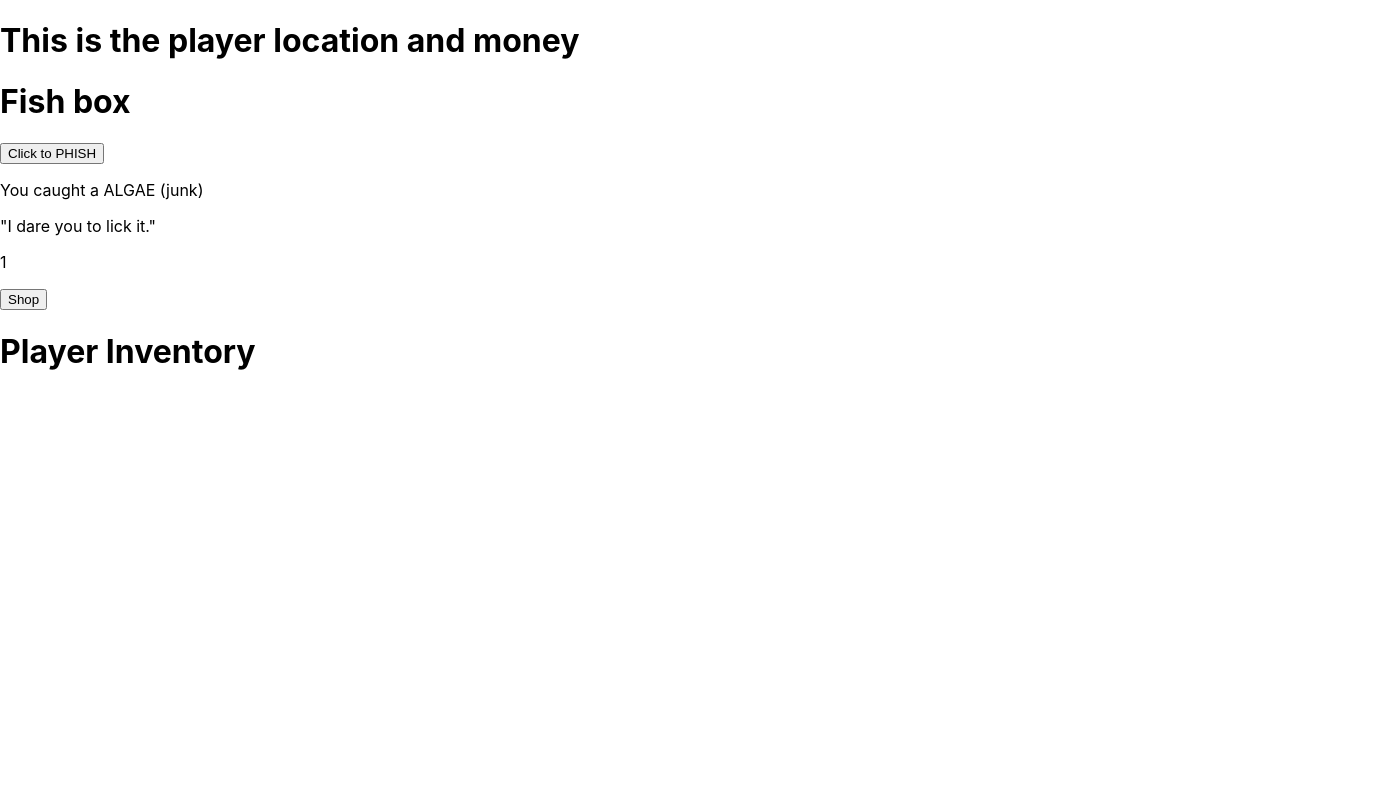
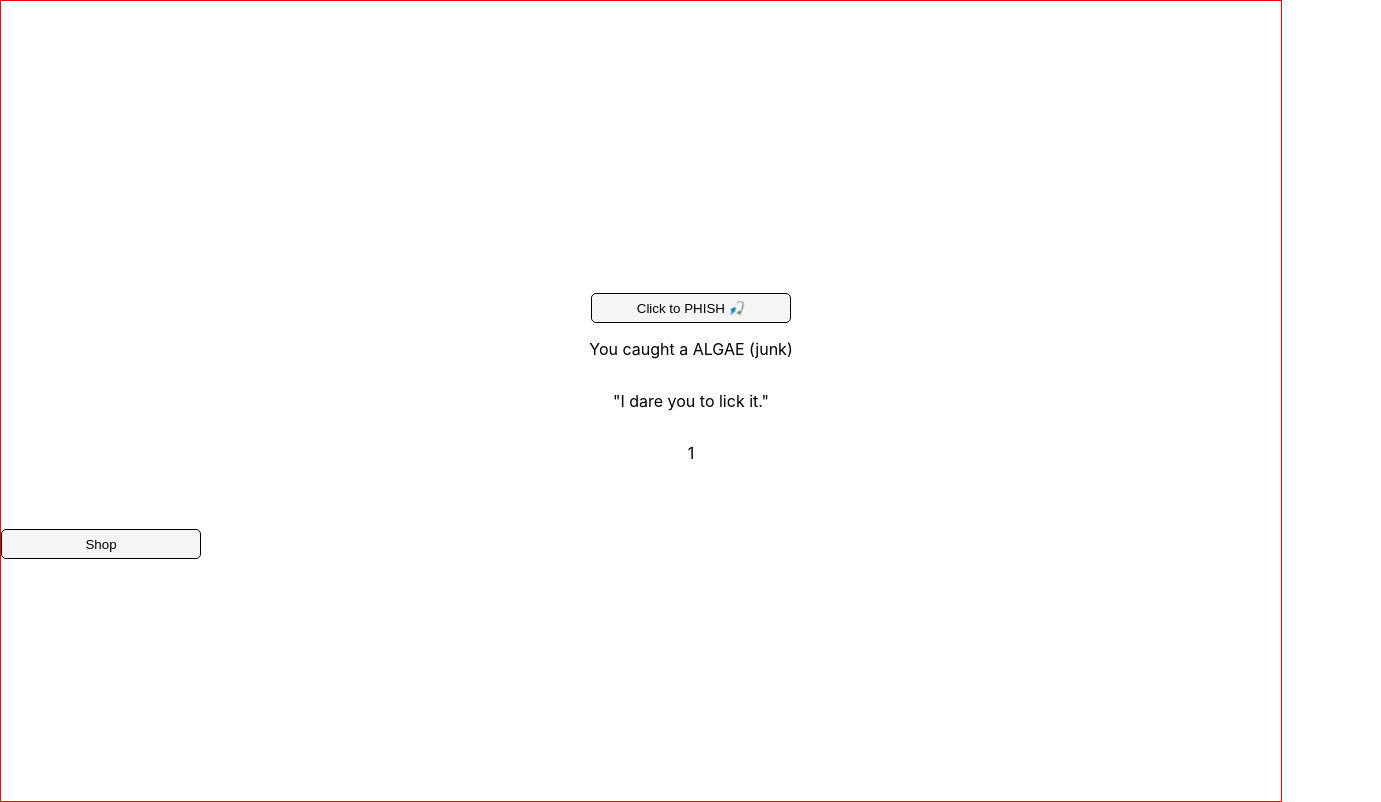
Before and after one commit to chilly-biscuits/phishing-4-phun, a React (Create React App) app: page / in a window 1280 px wide. Both pictures are taken after typing "Sample" into the empty fields and a click on the button "Submit". Shown: the whole page, 1381 px wide, since content can reach past the window. Built offline with nearby package versions, Linux system fonts and the light colour scheme.

Commit message:
global styles add and shop styling complete

```diff
--- a/src/App.js
+++ b/src/App.js
@@ -61,11 +61,11 @@ const App = () => {
   return (
     <div>
         {hasName ?
-        <>
-          <PlayerContainer />
+        <div className="App">
+          {/* <PlayerContainer /> */}
           <CurrentFishBox dispatch={dispatch} store={store}/>
 
-          <button onClick={openModal}>Shop</button>
+          <button className="shop-button" onClick={openModal}>Shop</button>
           <Modal
             isOpen={modalIsOpen}
             onRequestClose={closeModal}
@@ -74,8 +74,8 @@ const App = () => {
           >
             <UpgradeStore store={store} dispatch={dispatch} />
           </Modal>
-          <PlayerInventory />
-        </>:
+          {/* <PlayerInventory /> */}
+        </div>:
         <FirstLoad store={store} dispatch={dispatch} setHasName={setHasName}/>
       }
     </div>
--- a/src/components/CurrentFishBox.js
+++ b/src/components/CurrentFishBox.js
@@ -59,17 +59,16 @@ const CurrentFishBox = ({dispatch, store}) => {
 
 
   return (
-    <>
-      <h1>Fish box</h1>
+    <div className="fish-box">
       <button disabled={counter} onClick={() => handleClick()}>
-        {counter ? counter : "Click to PHISH"}
+        {counter ? counter : "Click to PHISH 🎣"}
       </button>
       <p>{"You caught a " + caughtFish.name + " (" + caughtFish.rarity + ")"}</p>
       <p>"{caughtFish.description}"</p>
       <p>{store.money}</p>
 
 
-    </>
+    </div>
   );
 };
 
--- a/src/components/UpgradeStore.js
+++ b/src/components/UpgradeStore.js
@@ -32,10 +32,10 @@ const UpgradeStore = ({store, dispatch}) => {
     const shopRenderHats = (hat, index) => {
         if (hat.id !== parseInt(hatId)) {
             return (
-                <div key={index}>
-                    <p>HAT: {hat.name}</p>
-                    <p>COST: ${hat.cost}</p>
-                    <p>MOD: {hat.modifier}</p>
+                <div className="item-card" key={index}>
+                    <h4>{hat.name}</h4>
+                    <p>price: ${hat.cost}</p>
+                    <p>modifier: +{hat.modifier}</p>
                     <button onClick={(event) => {
                         handleHat(event, dispatch);
                         handleCost(event, hats, dispatch);
@@ -49,10 +49,10 @@ const UpgradeStore = ({store, dispatch}) => {
     const shopRenderRods = (rod, index) => {
         if (rod.id !== parseInt(rodId)) {
             return (
-                <div key={index}>
-                    <p>ROD: {rod.name}</p>
-                    <p>COST: ${rod.cost}</p>
-                    <p>MOD: {rod.modifier}</p>
+                <div className="item-card" key={index}>
+                    <h4>{rod.name}</h4>
+                    <p>price: ${rod.cost}</p>
+                    <p>modifier: +{rod.modifier}</p>
                     <button onClick={(event) => {
                         handleRod(event, dispatch);
                         handleCost(event, rods, dispatch);
@@ -66,10 +66,10 @@ const UpgradeStore = ({store, dispatch}) => {
     const shopRenderBaits = (bait, index) => {
         if (bait.id !== parseInt(baitId)) {
             return (
-                <div key={index}>
-                    <p>BAIT: {bait.name}</p>
-                    <p>COST: ${bait.cost}</p>
-                    <p>MOD: {bait.modifier}</p>
+                <div className="item-card" key={index}>
+                    <h4>{bait.name}</h4>
+                    <p>price: ${bait.cost}</p>
+                    <p>modifier: +{bait.modifier}</p>
                     <button onClick={(event) => {
                         handleBait(event, dispatch);
                         handleCost(event, baits, dispatch);
@@ -83,34 +83,33 @@ const UpgradeStore = ({store, dispatch}) => {
     return(
         <div className="shop">
         <h1>Shop</h1>
-            <h1>Money: {store.money}</h1>
-            <button onClick={() => addMoney(dispatch)}>CHA-CHING</button>
-
-            <h1>TOTAL PLAYER MOD: {store.playerModifier}</h1>
+            <h2>Your Money: ${store.money}</h2>
+            {/* <button onClick={() => addMoney(dispatch)}>CHA-CHING</button> */}
+            <h2>Total Modifier Bonus: +{store.playerModifier}</h2>
 
         <div className="shop-container">
             <div className="shop-hats">
-                <h4>Hats</h4>
-                <h5>Current Hat: {findName(hats, hatId)}</h5>
-                <h5>Current Hat Mod :{findMod(hats, hatId)}</h5>
+                <h3>HATS</h3>
+                <h4>Current Hat: {findName(hats, hatId)}</h4>
+                <h4>Current Hat Mod :{findMod(hats, hatId)}</h4>
                 {hats.map((hat, index) =>
                     shopRenderHats(hat, index)
                 )}
             </div>
 
             <div className="shop-rods">
-                <h4>Rods</h4>
-                <h5>Current Rod: {findName(rods, rodId)}</h5>
-                <h5>Current Rod Mod :{findMod(rods, rodId)}</h5>
+                <h3>RODS</h3>
+                <h4>Current Rod: {findName(rods, rodId)}</h4>
+                <h4>Current Rod Mod :{findMod(rods, rodId)}</h4>
                 {rods.map((rod, index) =>
                     shopRenderRods(rod, index)
                 )}
             </div>
 
             <div className="shop-bait">
-                <h4>Bait</h4>
-                <h5>Current Bait: {findName(baits, baitId)}</h5>
-                <h5>Current Bait Mod: {findMod(baits, baitId)}</h5>
+                <h3>BAIT</h3>
+                <h4>Current Bait: {findName(baits, baitId)}</h4>
+                <h4>Current Bait Mod: {findMod(baits, baitId)}</h4>
                 {baits.map((bait, index) =>
                     shopRenderBaits(bait, index)
                 )}
--- a/src/data/rods.js
+++ b/src/data/rods.js
@@ -2,7 +2,7 @@ export const rods = [
     {
        "id": 1,
        "name": 'Stick and string',
-       "modifier": 0,
+       "modifier": 1,
        "description":'Just some string tied to a stick',
        "img":'',
        "cost": 1
--- a/src/index.css
+++ b/src/index.css
@@ -12,11 +12,35 @@ code {
     monospace;
 }
 
+.App {
+  width: 100%;
+  height: 100vh;
+  display: flex;
+  flex-direction: column;
+  justify-content: center;
+  align-items: centers;
+  border: 1px solid red;
+}
+
 .shop {
   display: flex;
   width: 80vw;
   flex-direction: column;
   text-align: center;
+  background:lightgray;
+}
+
+.shop-button {
+  height: 30px;
+  width: 200px;
+  background: whitesmoke;
+  border: 1px solid black;
+  cursor: pointer;
+  border-radius: 5px;
+}
+
+.shop-button button:hover {
+  background: #eafdd7;
 }
 
 .shop-container {
@@ -32,14 +56,67 @@ code {
 .shop-hats {
   width: 30%;
   background-color: lightgoldenrodyellow;
+  box-shadow: 2px 5px 10px gray;
+  border-radius: 5px;
 }
 
 .shop-rods {
   width: 30%;
   background-color: lightsteelblue;
+  box-shadow: 2px 5px 10px gray;
+  border-radius: 5px;
 }
 
 .shop-bait {
   width: 30%;
   background-color: lightpink;
+  box-shadow: 2px 5px 10px gray;
+  border-radius: 5px;
 }
+
+.item-card {
+  background-color: white;
+  opacity: 0.8;
+  margin: 10px;
+  padding: 10px;
+  border-radius: 5px;
+  box-shadow: 2px 5px 5px gray;
+  font-weight: bold;
+  text-shadow: 1px 1px 1px gray;
+}
+
+.item-card button {
+  height: 30px;
+  width: 100%;
+  background: whitesmoke;
+  border: 1px solid black;
+  cursor: pointer;
+  border-radius: 5px;
+}
+
+.item-card button:hover {
+  background: #eafdd7;
+}
+
+.fish-box {
+  width: 100vw;
+  display: flex;
+  flex-direction: column;
+  justify-content: center;
+  align-items: center;
+  padding: 50px;
+
+}
+
+.fish-box button {
+  height: 30px;
+  width: 200px;
+  background: whitesmoke;
+  border: 1px solid black;
+  cursor: pointer;
+  border-radius: 5px;
+}
+
+.fish-box button:hover {
+  background: #eafdd7;
+}
--- a/src/styles/landingPage.js
+++ b/src/styles/landingPage.js
@@ -6,6 +6,7 @@ export const LandingPageDiv = styled.div`
   justify-content: center;
   align-items: center;
   height: 100vh;
+  width: 100vw;
   background: rgb(2,0,36);
   background: linear-gradient(0deg, rgba(2,0,36,1) 0%, rgba(9,9,121,1) 15%, rgba(0,255,211,1) 60%, rgba(175,251,248,1) 64%, rgba(245,251,175,1) 67%, rgba(255,183,61,1) 78%, rgba(255,127,61,1) 85%, rgba(255,95,61,1) 91%, rgba(224,0,0,1) 100%);
 `
```
